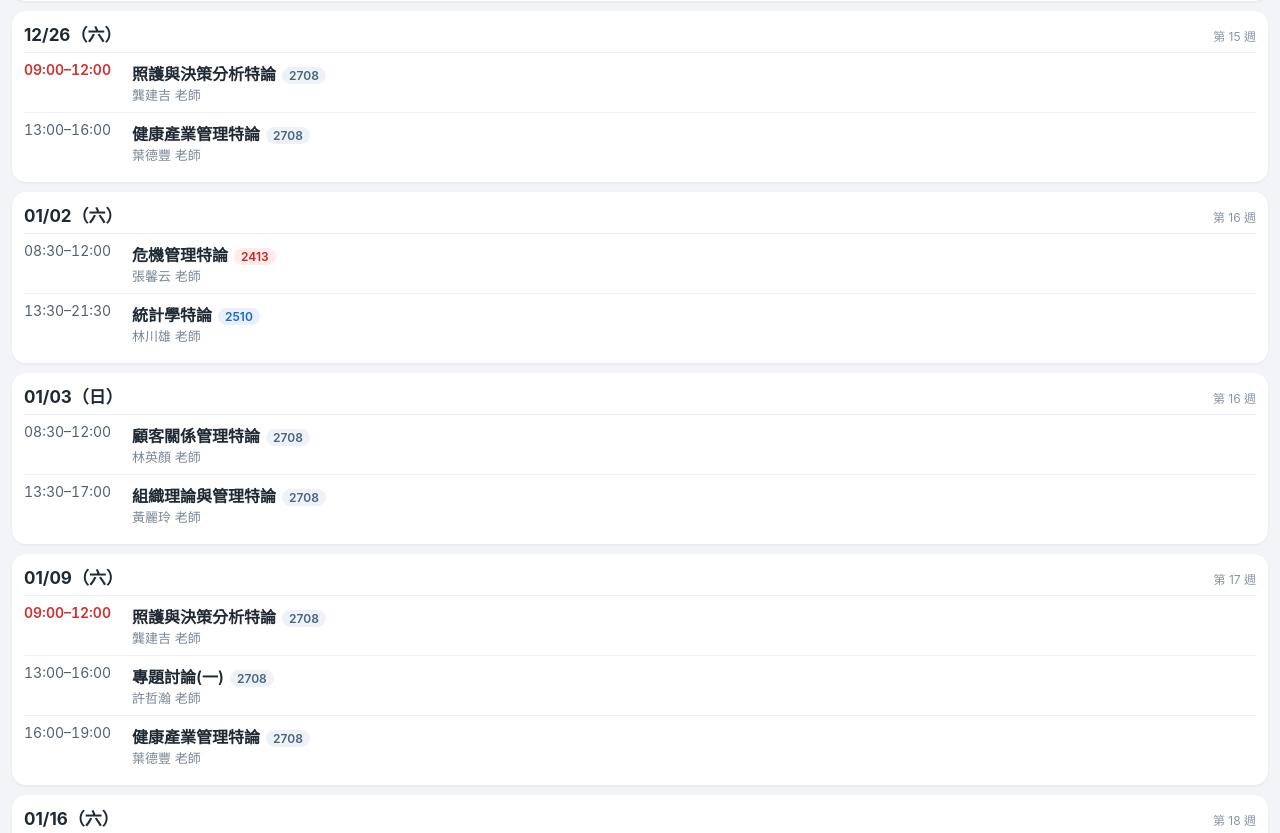
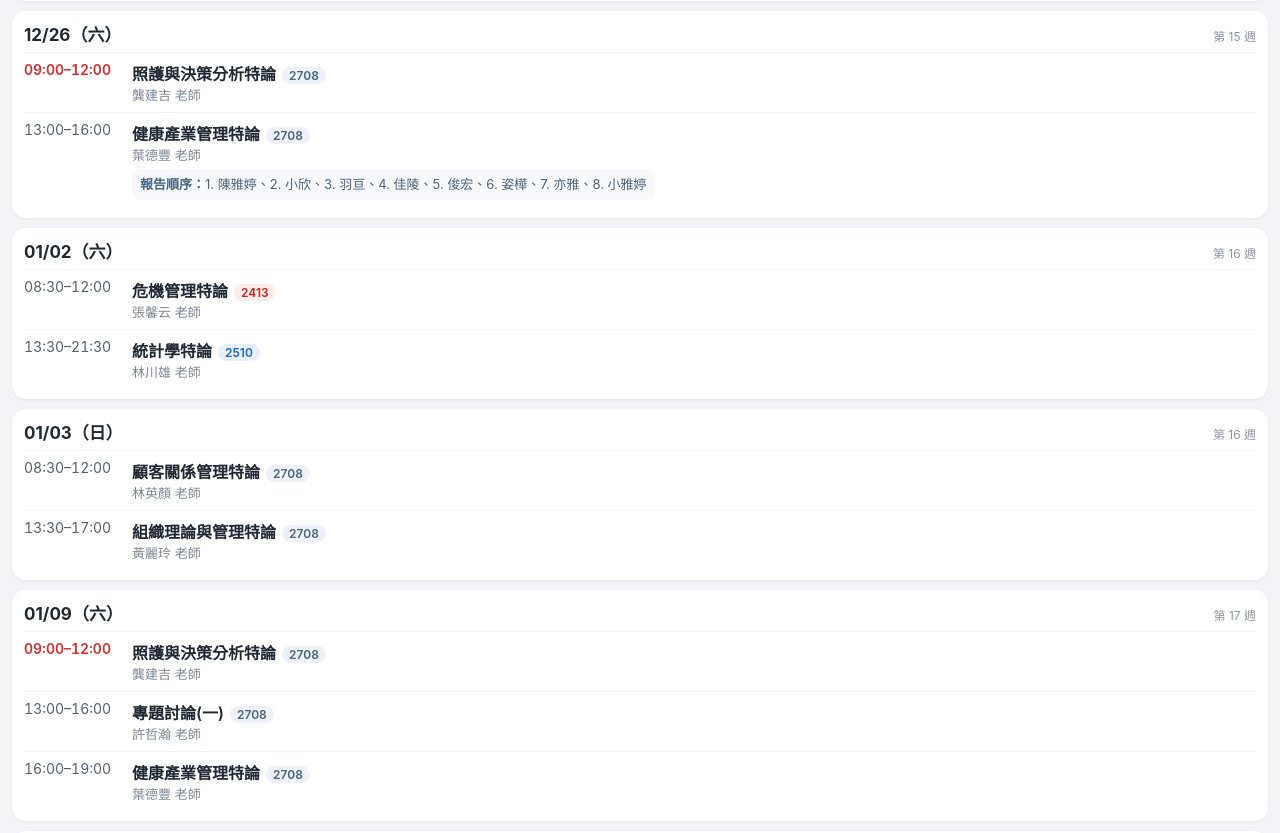
Before and after one commit to nono7629/course-schedule, a plain HTML site: page index.html in a window 1280 px wide. Shown: the part 1684-2517 px from the top of the page. Drawn offline with Linux system fonts and the light colour scheme.

Commit message:
feat: add 12/26 健康產業管理特論 presentation order

```diff
--- a/index.html
+++ b/index.html
@@ -10,8 +10,9 @@ h2{display:flex;justify-content:space-between;align-items:baseline;font-size:17p
 .tag.b{background:#e8f0fe;color:#1967d2}
 .x .n{text-decoration:line-through;color:#9aa5b1}.x .t,.x .p{color:#b0bac5}.tag.off{text-decoration:none;background:#f1f3f5;color:#868e96}.upd{position:absolute;top:12px;right:12px;font-size:12px;color:#8a94a6}body{position:relative}
 section{scroll-margin-top:10px}section.done{opacity:.72}section.near{border-left:4px solid #1967d2;box-shadow:0 2px 8px rgba(25,103,210,.14)}
-.tag.near-tag{background:#e8f0fe;color:#1967d2;margin-left:6px;vertical-align:middle}</style></head><body>
-<div class="upd">更新：2026/11/23 15:21</div><h1>課表（11/14 – 1/17）</h1>
+.tag.near-tag{background:#e8f0fe;color:#1967d2;margin-left:6px;vertical-align:middle}
+.note{margin-top:5px;font-size:13px;color:#486581;background:#f7f9fc;border-radius:8px;padding:6px 8px;line-height:1.5}.x .note{color:#9aa5b1}</style></head><body>
+<div class="upd">更新：2026/11/23 15:23</div><h1>課表（11/14 – 1/17）</h1>
 <div class="info">教室：天機教學大樓 <b>2708</b>（危機管理特論在 <b style="color:#c62828">2413</b>、統計學特論在 <b style="color:#1967d2">2510</b>）<br>照護與決策分析特論 <b style="color:#d32f2f">09:00</b> 開始</div>
 <section><h2><span>11/14（六）</span><small>第 9 週</small></h2>
 <div class="c"><div class="t r">09:00–12:00</div><div><div class="n">照護與決策分析特論<span class="tag">2708</span></div><div class="p">龔建吉 老師</div></div></div>
@@ -49,7 +50,7 @@ section{scroll-margin-top:10px}section.done{opacity:.72}section.near{border-left
 </section>
 <section><h2><span>12/26（六）</span><small>第 15 週</small></h2>
 <div class="c"><div class="t r">09:00–12:00</div><div><div class="n">照護與決策分析特論<span class="tag">2708</span></div><div class="p">龔建吉 老師</div></div></div>
-<div class="c"><div class="t">13:00–16:00</div><div><div class="n">健康產業管理特論<span class="tag">2708</span></div><div class="p">葉德豐 老師</div></div></div>
+<div class="c"><div class="t">13:00–16:00</div><div><div class="n">健康產業管理特論<span class="tag">2708</span></div><div class="p">葉德豐 老師</div><div class="note"><b>報告順序：</b>1. 陳雅婷、2. 小欣、3. 羽亘、4. 佳陵、5. 俊宏、6. 姿樺、7. 亦雅、8. 小雅婷</div></div></div>
 </section>
 <section><h2><span>01/02（六）</span><small>第 16 週</small></h2>
 <div class="c"><div class="t">08:30–12:00</div><div><div class="n">危機管理特論<span class="tag r">2413</span></div><div class="p">張馨云 老師</div></div></div>
```
